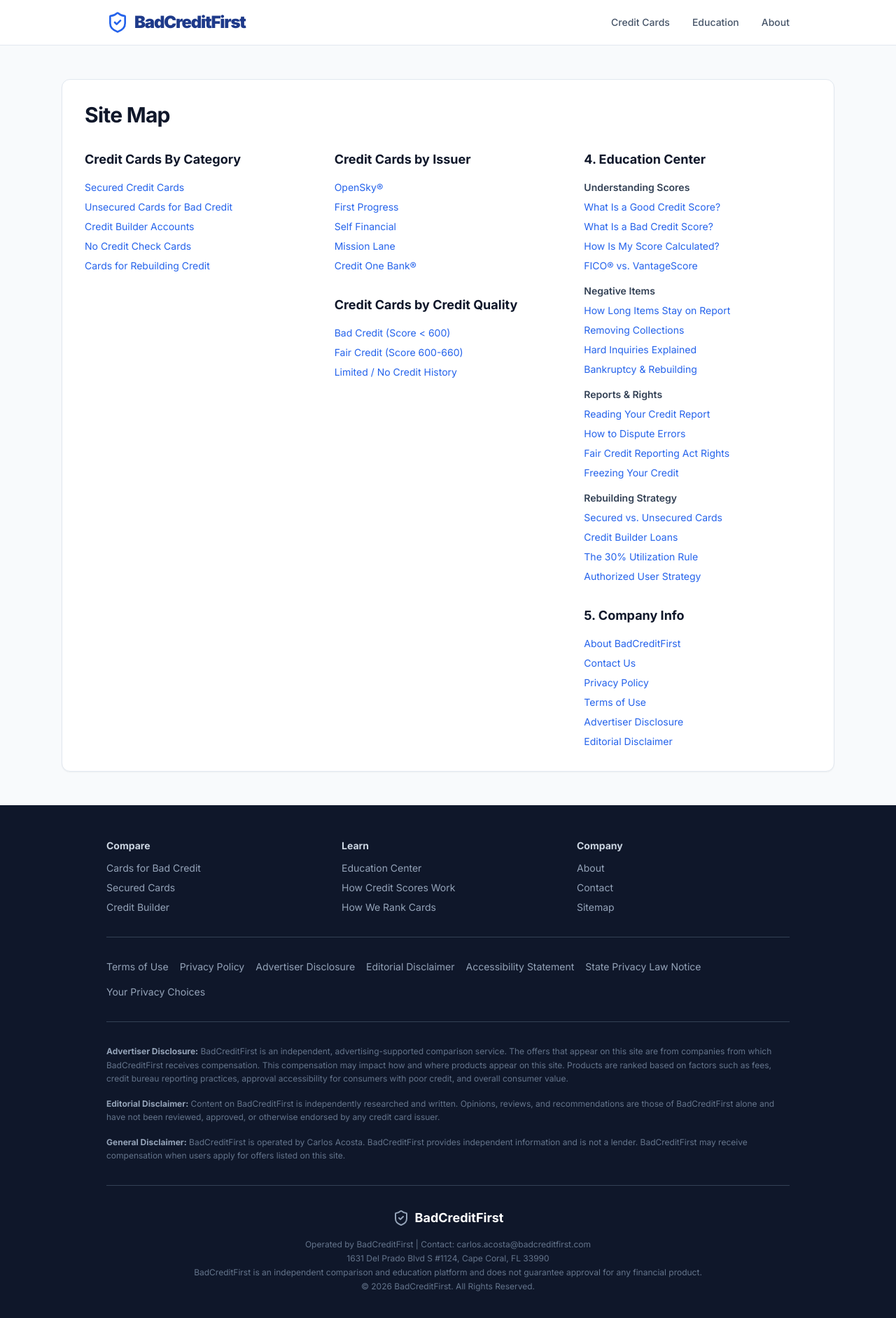
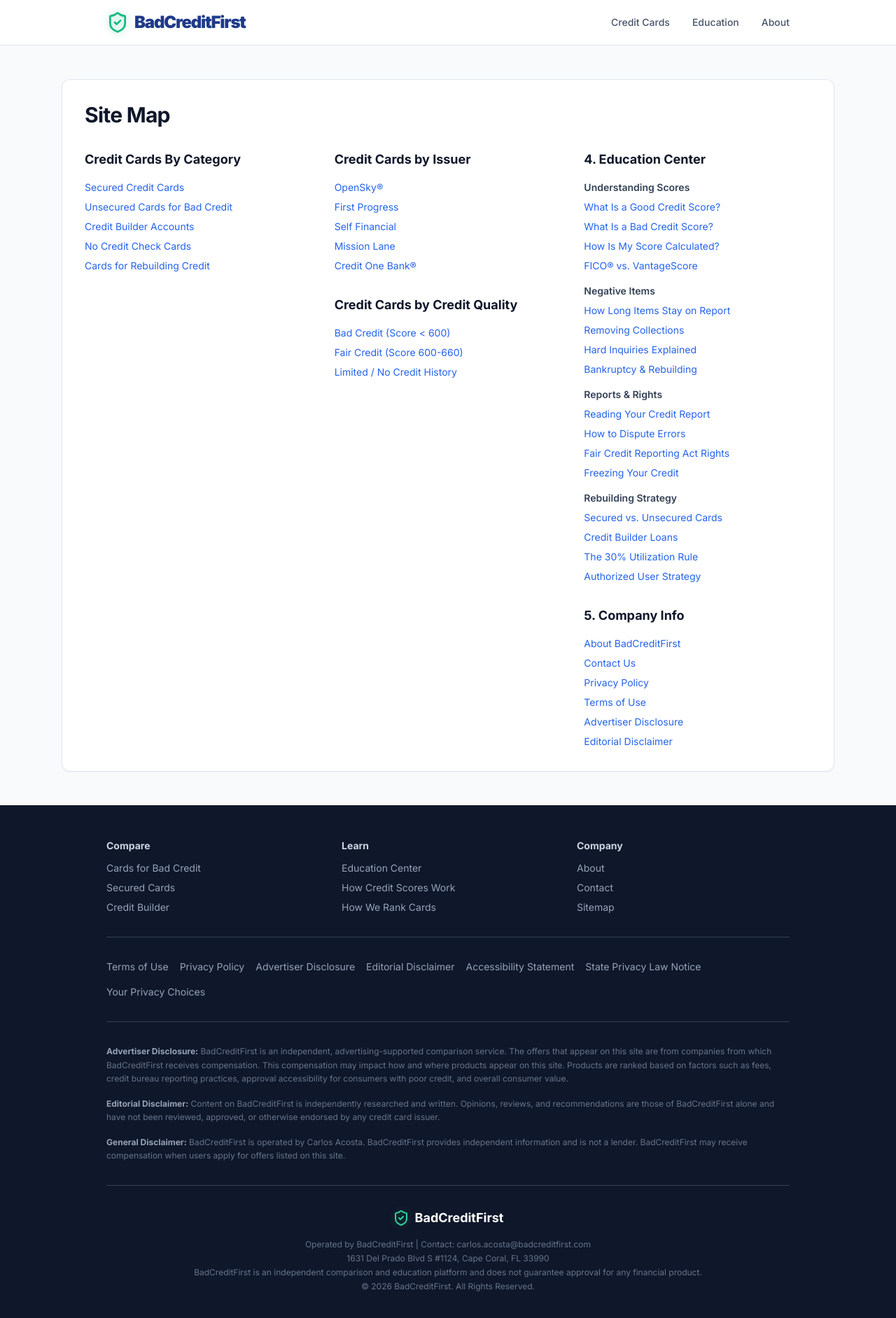
Before and after one commit to Holagpt-ai/badcreditfirst-v3, a Next.js app: page /site-map in a window 1280 px wide. Shown: the top 1884 px of the page at 70% size. Built offline with nearby package versions, Linux system fonts and the light colour scheme.

Commit message:
style: enhance logo shield with green check and subtle shine

```diff
--- a/app/globals.css
+++ b/app/globals.css
@@ -30,4 +30,14 @@ body {
   .text-balance {
     text-wrap: balance;
   }
+
+  /* Logo shield: green check + subtle glow (CSS-only, no animation) */
+  .logo-shield {
+    color: rgb(16 185 129); /* emerald-500 */
+    filter: drop-shadow(0 0 6px rgba(16, 185, 129, 0.4)) drop-shadow(0 1px 2px rgba(0, 0, 0, 0.05));
+  }
+  .logo-shield-footer {
+    color: rgb(52 211 153); /* emerald-400, visible on dark */
+    filter: drop-shadow(0 0 6px rgba(52, 211, 153, 0.25));
+  }
 }
--- a/app/layout.tsx
+++ b/app/layout.tsx
@@ -45,7 +45,7 @@ export default function RootLayout({
           <div className="max-w-5xl mx-auto px-6 py-4 flex items-center justify-between">
             <Link href="/">
               <span className="text-2xl font-black tracking-tighter text-blue-900 flex items-center gap-2">
-                <ShieldCheck className="w-8 h-8 text-blue-600" />
+                <ShieldCheck className="w-8 h-8 logo-shield" aria-hidden="true" />
                 BadCreditFirst
               </span>
             </Link>
@@ -131,7 +131,7 @@ export default function RootLayout({
             {/* ROW 4: Brand Anchor */}
             <div className="border-t border-slate-700 pt-8 text-center">
               <Link href="/" className="inline-flex items-center gap-2 text-white font-bold text-lg mb-4 hover:opacity-90 transition-opacity">
-                <ShieldCheck className="w-6 h-6 text-slate-400" />
+                <ShieldCheck className="w-6 h-6 logo-shield-footer" aria-hidden="true" />
                 BadCreditFirst
               </Link>
               <p className="text-xs text-slate-500 mb-1">Operated by BadCreditFirst | Contact: carlos.acosta@badcreditfirst.com</p>
```
